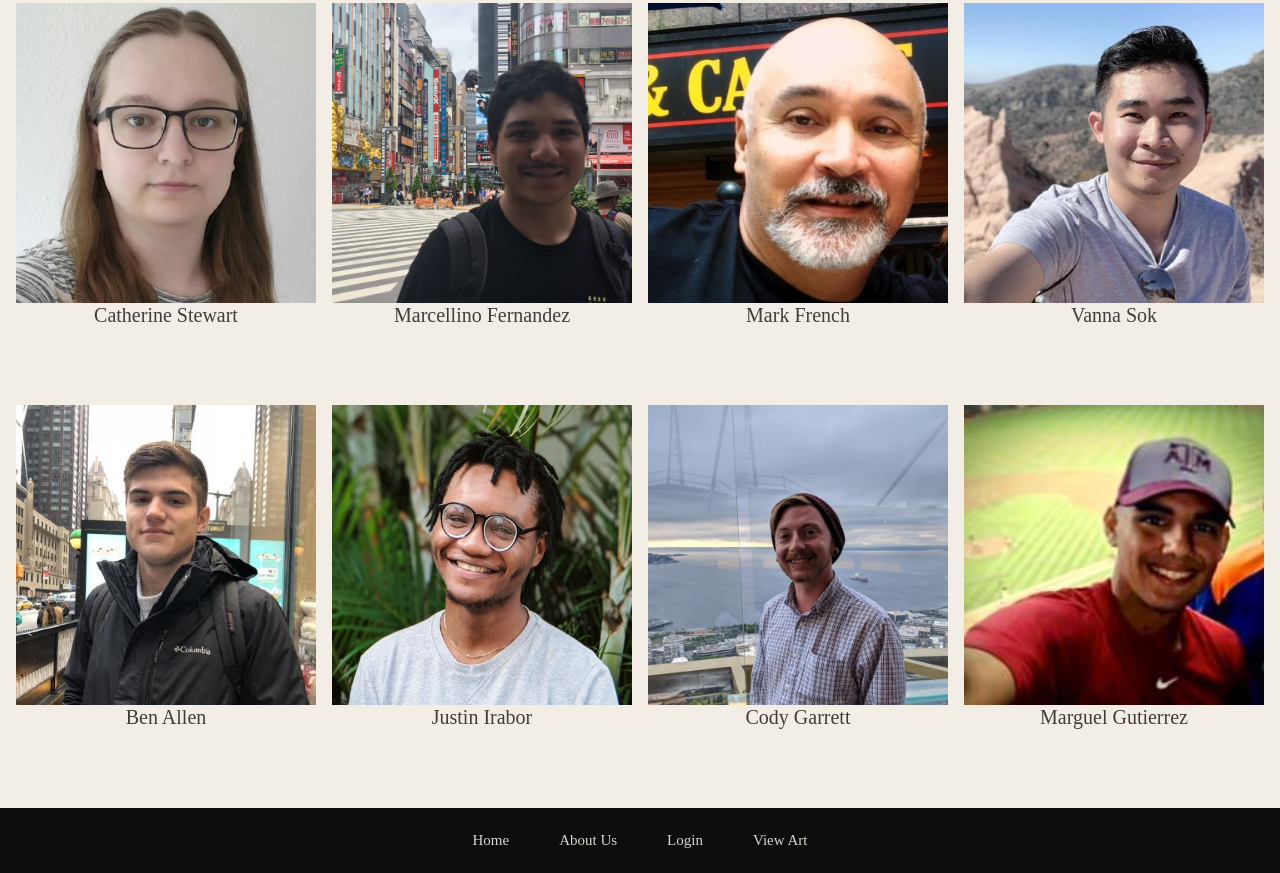
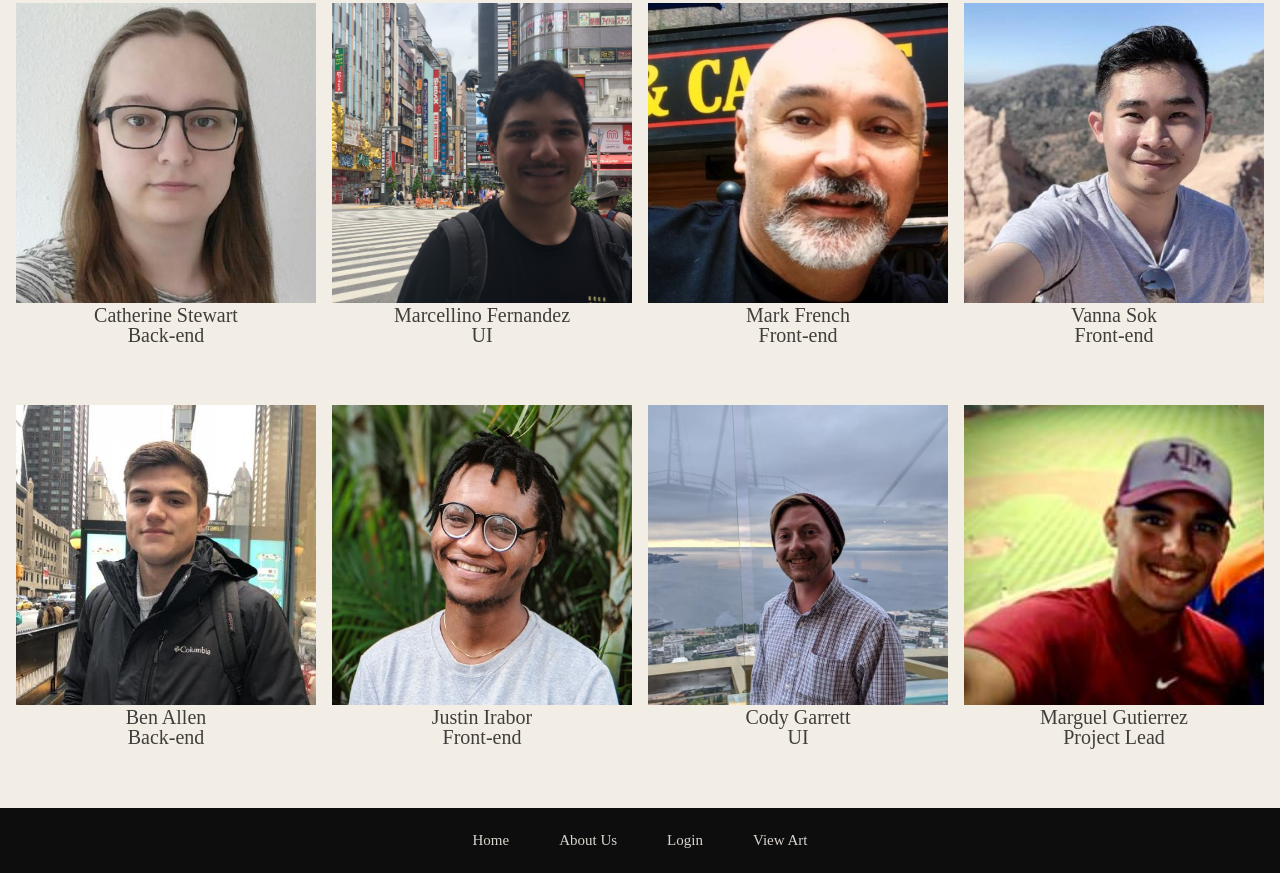
Before and after one commit to bw-artPortfolio/UI, a plain HTML site: page about.html in a window 1280 px wide. Shown: the part 1199-2072 px from the top of the page. Drawn offline with Linux system fonts and the light colour scheme.

Commit message:
added roles to team members

```diff
--- a/about.html
+++ b/about.html
@@ -48,7 +48,7 @@
         <div class="section-body">
             <div class="card">
                 <img class="desc1" src="images/team/catherine.jpg" alt="" onclick="toggleDisplay()">
-                <h3>Catherine Stewart</h3>
+                <h3>Catherine Stewart <br>Back-end</h3>
 
                 <div class="modal hidden" id="desc1">
                     <div class="desc">
@@ -64,7 +64,7 @@
 
             <div class="card">
                 <img class="desc2" src="images/team/marcellino.jpg" alt="" onclick="toggleDisplay()">
-                <h3>Marcellino Fernandez</h3>
+                <h3>Marcellino Fernandez <br>UI</h3>
                 <div class="modal hidden" id="desc2">
                     <div class="desc">
                         <img src="images/team/marcellino.jpg" alt="">
@@ -79,7 +79,7 @@
 
             <div class="card">
                 <img class="desc3"  src="images/team/mark.jpg" alt="" onclick="toggleDisplay()">
-                <h3>Mark French</h3>
+                <h3>Mark French <br>Front-end</h3>
                 <div class="modal hidden" id="desc3">
                     <div class="desc">
                         <img src="images/team/mark.jpg" alt="">
@@ -94,7 +94,7 @@
 
             <div class="card">
                 <img class="desc4"  src="images/team/vanna.jpg" alt="" onclick="toggleDisplay()">
-                <h3>Vanna Sok</h3>
+                <h3>Vanna Sok <br>Front-end</h3>
                 <div class="modal hidden" id="desc4">
                     <div class="desc">
                         <img src="images/team/vanna.jpg" alt="">
@@ -109,7 +109,7 @@
 
             <div class="card">
                 <img  class="desc5" src="images/team/ben.jpg" alt="" onclick="toggleDisplay()">
-                <h3>Ben Allen</h3>
+                <h3>Ben Allen <br>Back-end</h3>
                 <div class="modal hidden" id="desc5">
                     <div class="desc">
                         <img src="images/team/ben.jpg" alt="">
@@ -124,7 +124,7 @@
 
             <div class="card">
                 <img  class="desc6" src="images/team/justin.jpg" alt="" onclick="toggleDisplay()">
-                <h3>Justin Irabor</h3>
+                <h3>Justin Irabor <br>Front-end</h3>
                 <div class="modal hidden" id="desc6">
                     <div class="desc">
                         <img src="images/team/justin.jpg" alt="">
@@ -139,7 +139,7 @@
 
             <div class="card">
                 <img  class="desc7" src="images/team/cody.jpg" alt="" onclick="toggleDisplay()">
-                <h3>Cody Garrett</h3>
+                <h3>Cody Garrett <br>UI</h3>
                 <div class="modal hidden" id="desc7">
                     <div class="desc">
                         <img src="images/team/cody.jpg" alt="">
@@ -154,7 +154,7 @@
 
             <div class="card">
                 <img  class="desc8" src="images/team/marguel.jpg" alt="" onclick="toggleDisplay()">
-                <h3>Marguel Gutierrez</h3>
+                <h3>Marguel Gutierrez <br>Project Lead</h3>
                 <div class="modal hidden" id="desc8">
                     <div class="desc">
                         <img src="images/team/marguel.jpg" alt="">
```
Lines whose indentation alone changed are shown as unchanged.
